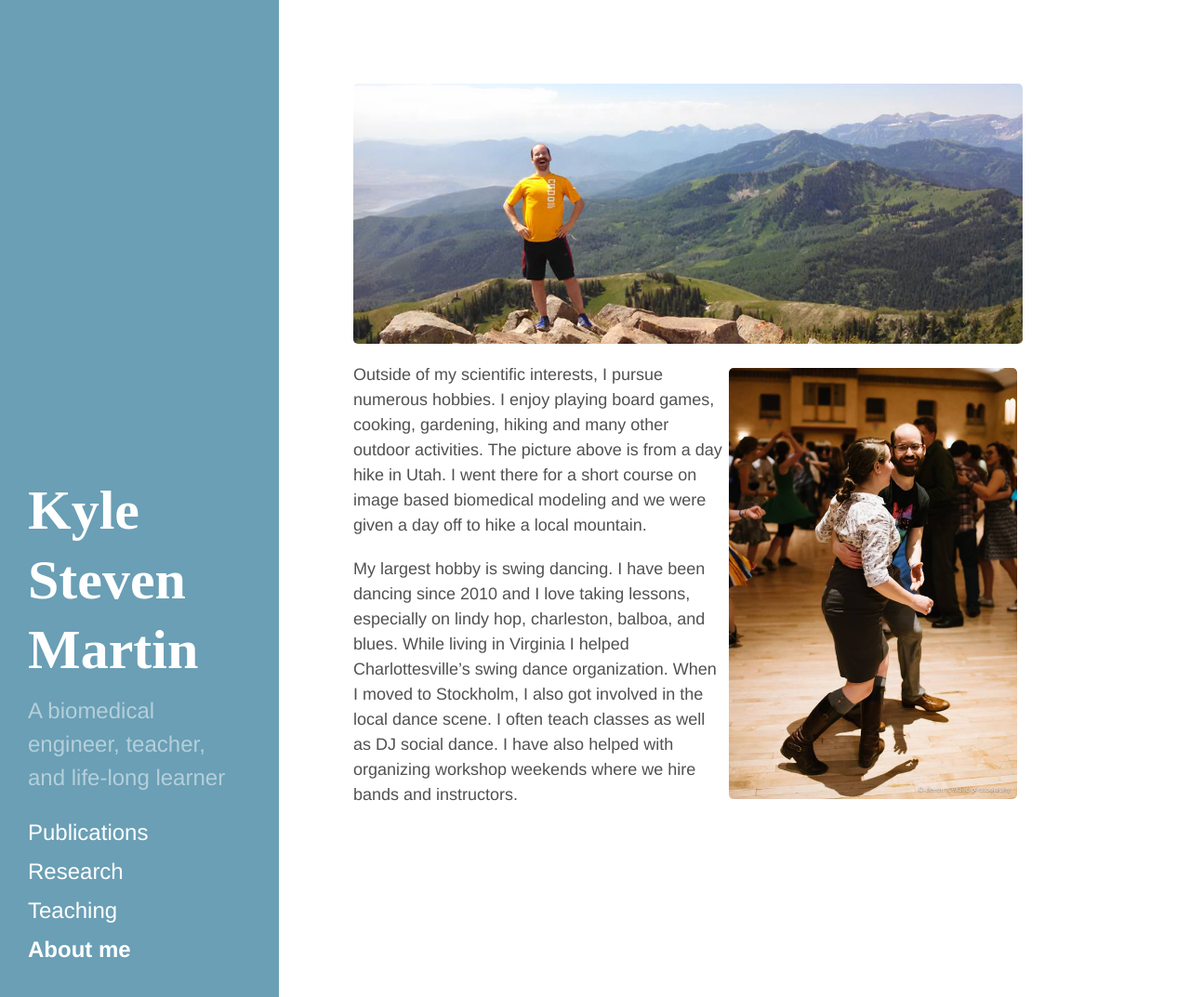
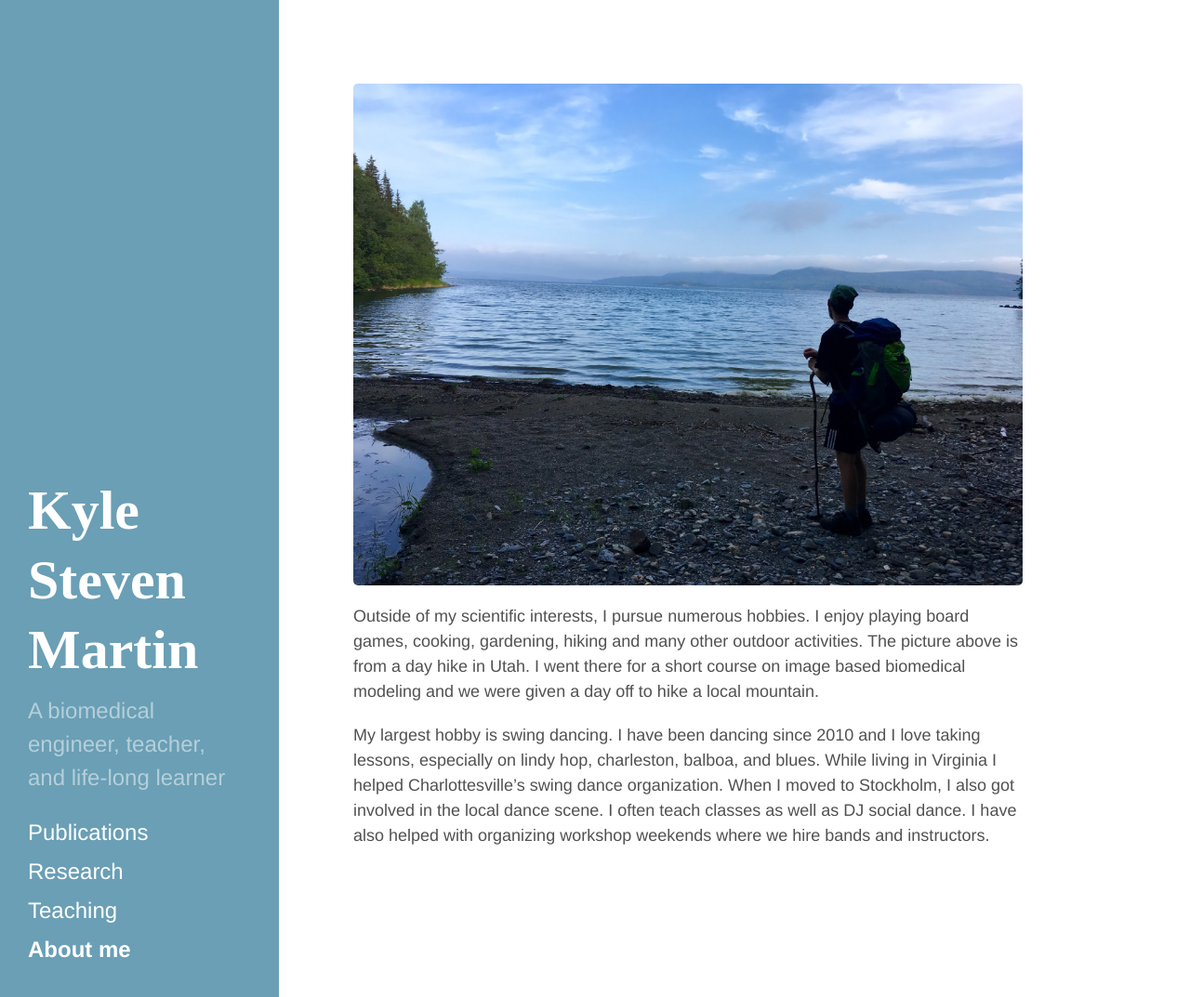
Before and after one commit to ksm362/ksm362.github.io, a Jekyll site: the page built from about.md, in a window 1280 px wide and 1073 px high. Shown: the whole window at 93% size. Built offline with Jekyll 4.4.1, drawn with Linux system fonts in a browser that asks for light colours.

Commit message:
updating aboutme
add some stuff

```diff
--- a/about.md
+++ b/about.md
@@ -4,9 +4,8 @@
 subtype: About
 ---
 
-<p><img src="/images/Kyle_mountains.png"></p>
+<p><img src="/images/Kyle_hiking.jpg"></p>
 
-<p style="float: right;"><img class="margined" src="/images/Kyle_dancing3.jpg" width="310px"></p>
 
 Outside of my scientific interests, I pursue numerous hobbies.
 I enjoy playing board games, cooking, gardening, hiking and many other outdoor activities.
```
Also changed, not shown: _posts/2016-02-23-Collaborations.md (+1 -1 lines), images/Kyle_dancing2.jpg (deleted), images/Kyle_hiking.jpg (added), images/kyle_dancing.jpg (deleted).
